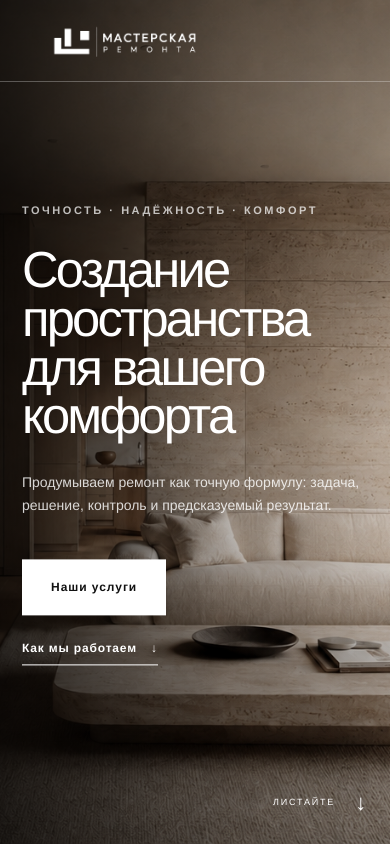
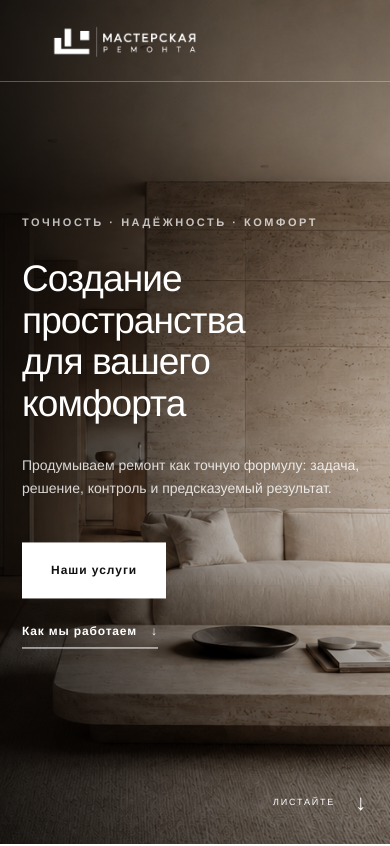
Before and after one commit to artemy-os/formula-remonta, a Next.js app: page / in a window 390 px wide. Shown: the top 846 px of the page. Built offline with nearby package versions, Linux system fonts and the light colour scheme.

Commit message:
Make hero slogan smaller and lighter across desktop and mobile

```diff
--- a/app/globals.css
+++ b/app/globals.css
@@ -148,10 +148,10 @@ p {
 
 h1 {
   margin-bottom: 30px;
-  font-size: clamp(52px, 6.2vw, 102px);
-  line-height: .96;
-  font-weight: 510;
-  letter-spacing: -.055em;
+  font-size: clamp(38px, 4.5vw, 74px);
+  line-height: 1.12;
+  font-weight: 400;
+  letter-spacing: -.025em;
 }
 
 .hero-copy {
@@ -767,7 +767,7 @@ footer > span {
   }
 
   h1 {
-    font-size: clamp(42px, 13vw, 64px);
+    font-size: clamp(30px, 9.5vw, 44px);
   }
 
   .hero-copy {
```
